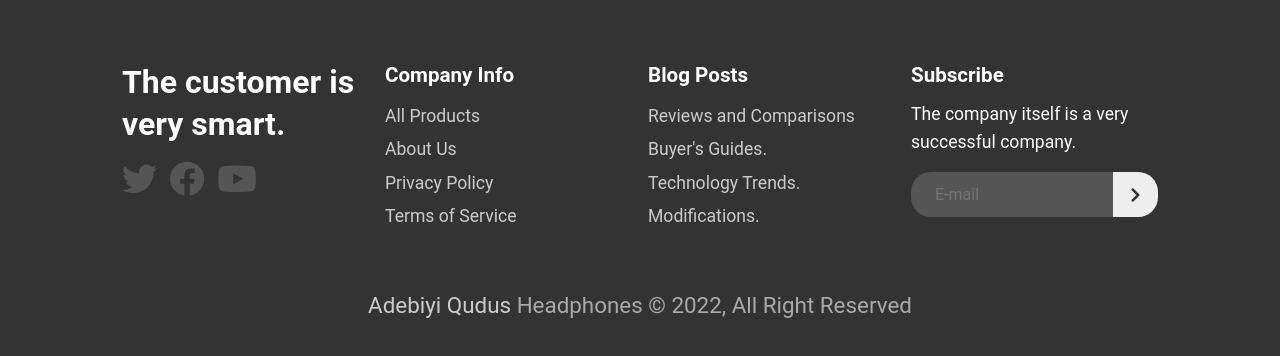
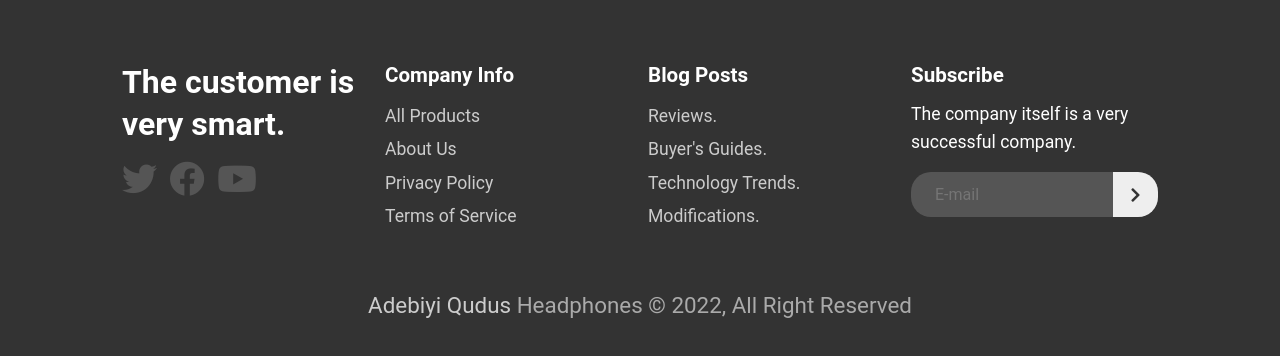
Before and after one commit to AdebiyiQudus/Headphones-Page, a plain HTML site: page index.html in a window 1280 px wide. Shown: the part 1686-2042 px from the top of the page. Drawn offline with Linux system fonts and the light colour scheme.

Commit message:
New features

```diff
--- a/index.html
+++ b/index.html
@@ -94,7 +94,7 @@
     <div>
       <h3>Blog Posts</h3>
       <ul>
-        <li><a href="#">Reviews and Comparisons</a></li>
+        <li><a href="#">Reviews.</a></li>
         <li><a href="#">Buyer's Guides.</a></li>
         <li><a href="#">Technology Trends.</a></li>
         <li><a href="#">Modifications.</a></li>
```
